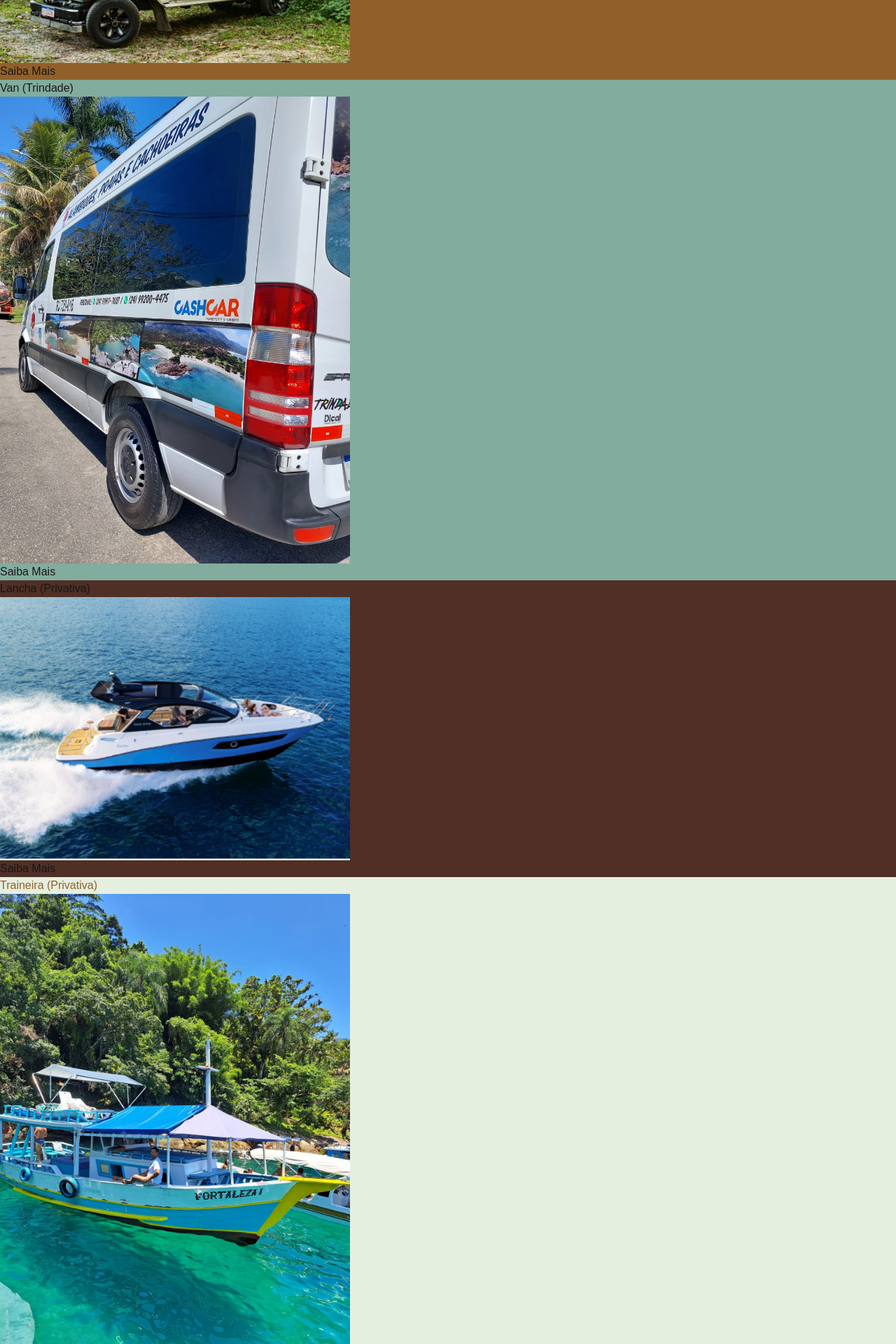
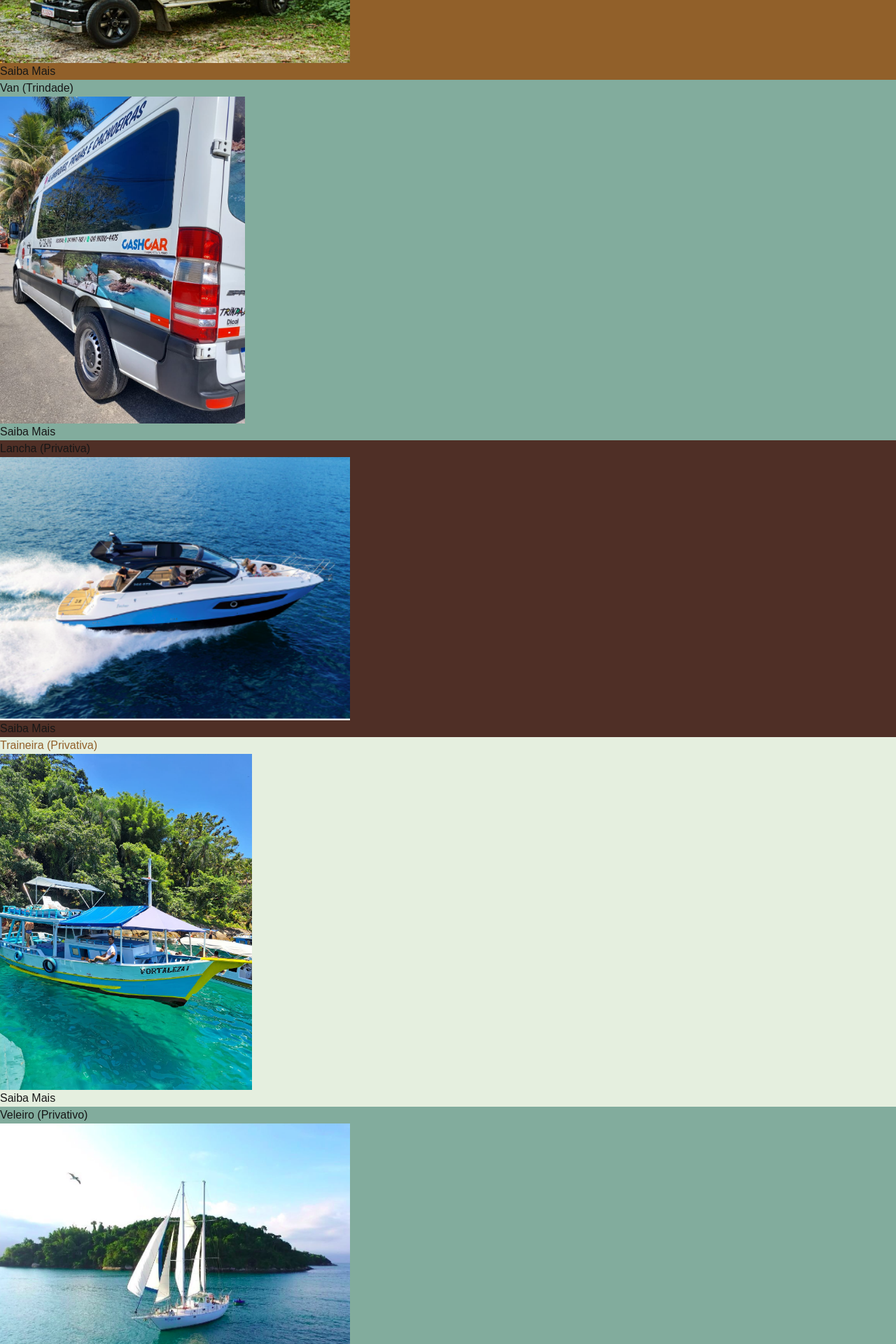
Before and after one commit to fabiosachetto/spa-roteiro-paraty, a Next.js app in the folder roteiro-paraty/: page / in a window 1280 px wide. Shown: the part 1020-2940 px from the top of the page at 70% size. Built offline with nearby package versions, Linux system fonts and the light colour scheme.

Commit message:
atualizando tamanho das imagens para aprovação do cliente

```diff
--- a/roteiro-paraty/src/app/page.tsx
+++ b/roteiro-paraty/src/app/page.tsx
@@ -57,8 +57,8 @@ export default function Home() {
               src="/assets/images/van.jpeg"
               alt="Conheça Nossos Roteiros de Van"
               title="Conheça Nossos Roteiros de Van"
-              width={500}
-              height={333}
+              width={350}
+              height={467}
               className="object-cover transition duration-500 hover:scale-105 rounded-lg border-4 border-white"
             />
           </div>
@@ -97,8 +97,8 @@ export default function Home() {
               src="/assets/images/traineira.jpeg"
               alt="Conheça Nossos Roteiros de Traineira"
               title="Conheça Nossos Roteiros de Traineira"
-              width={500}
-              height={333}
+              width={360}
+              height={480}
               className="object-cover transition duration-500 hover:scale-105 rounded-lg border-4 border-white"
             />
           </div>
--- a/roteiro-paraty/src/app/van/page.tsx
+++ b/roteiro-paraty/src/app/van/page.tsx
@@ -16,8 +16,8 @@ export default function Van() {
             src="/assets/images/van-trindade.jpeg"
             alt="Trindade: Praia do Cepilho, Praia dos Ranchos, Praia do Meio, Praia do Cachadaço e Piscinas Naturais."
             title="Trindade: Praia do Cepilho, Praia dos Ranchos, Praia do Meio, Praia do Cachadaço e Piscinas Naturais."
-            width={500}
-            height={333}
+            width={350}
+            height={467}
             className="mb-5 object-cover transition duration-500 hover:scale-105 rounded-lg border-4 border-white"
           />
         </div>
```
Also changed, not shown: roteiro-paraty/src/app/jeep/page.tsx (+5 -7 lines).
